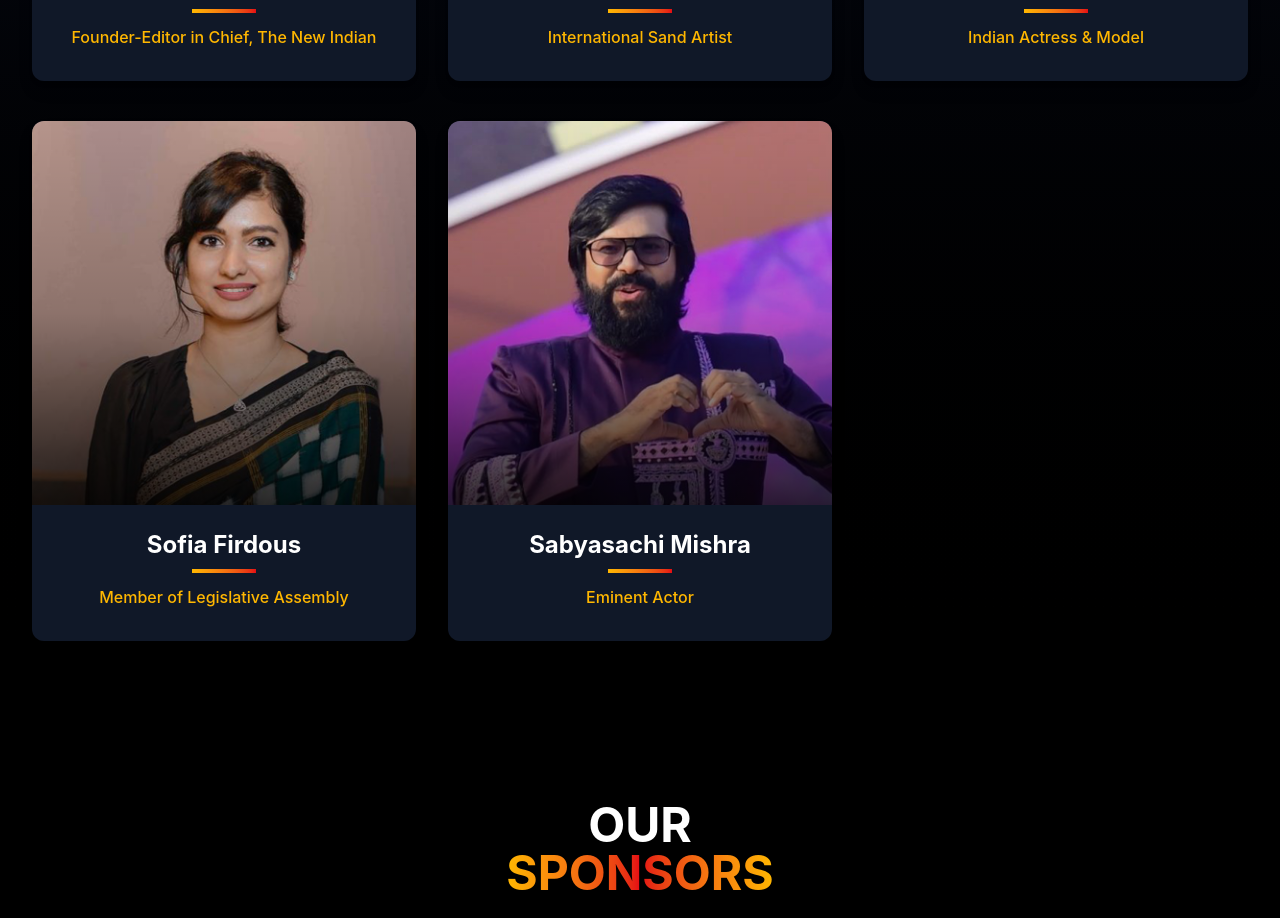
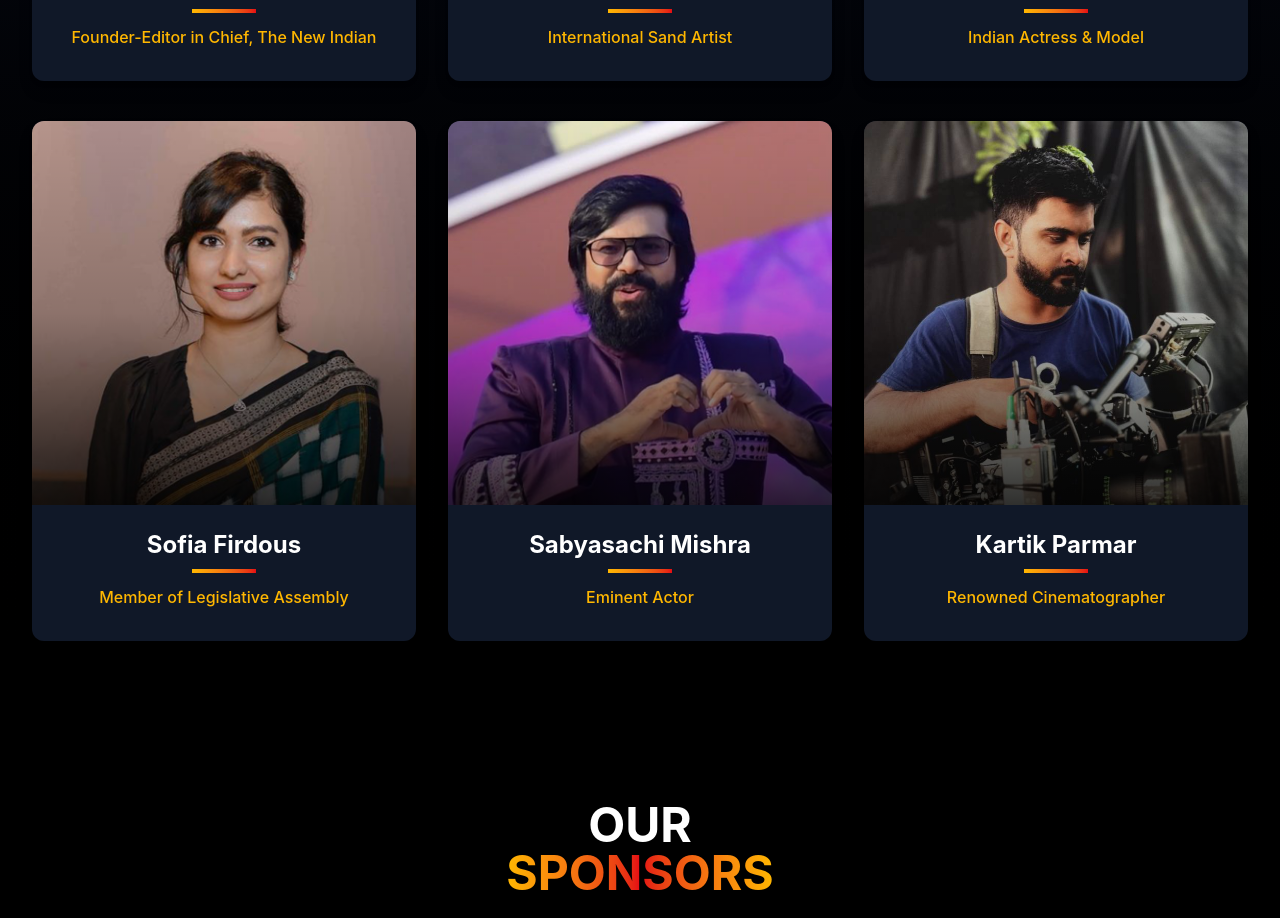
Before and after one commit to Yuvraj-cyborg/OTV-vote, a React (Vite) app in the folder frontend/: page / in a window 1280 px wide. Shown: the part 5460-6378 px from the top of the page. Built offline with nearby package versions, Linux system fonts and the light colour scheme; no server answers.

Commit message:
new-jury

```diff
--- a/frontend/src/jury.js
+++ b/frontend/src/jury.js
@@ -4,6 +4,7 @@ import sudarsan from "./assets/sudar'.png";
 import archita from "./assets/archita.png";
 import sofia from "./assets/sofia.png";
 import sabyasachi from "./assets/sabya.png";
+import kartik from "./assets/kartik.jpg";
 
 const jury = [
   {
@@ -35,6 +36,12 @@ const jury = [
     name: "Sabyasachi Mishra",
     designation: "Eminent Actor",
     image: sabyasachi
+  },
+  {
+    id: 6,
+    name: "Kartik Parmar",
+    designation: "Renowned Cinematographer",
+    image: kartik
   }
 ];
 
```
Also changed, not shown: frontend/src/assets/kartik.jpg (added).
